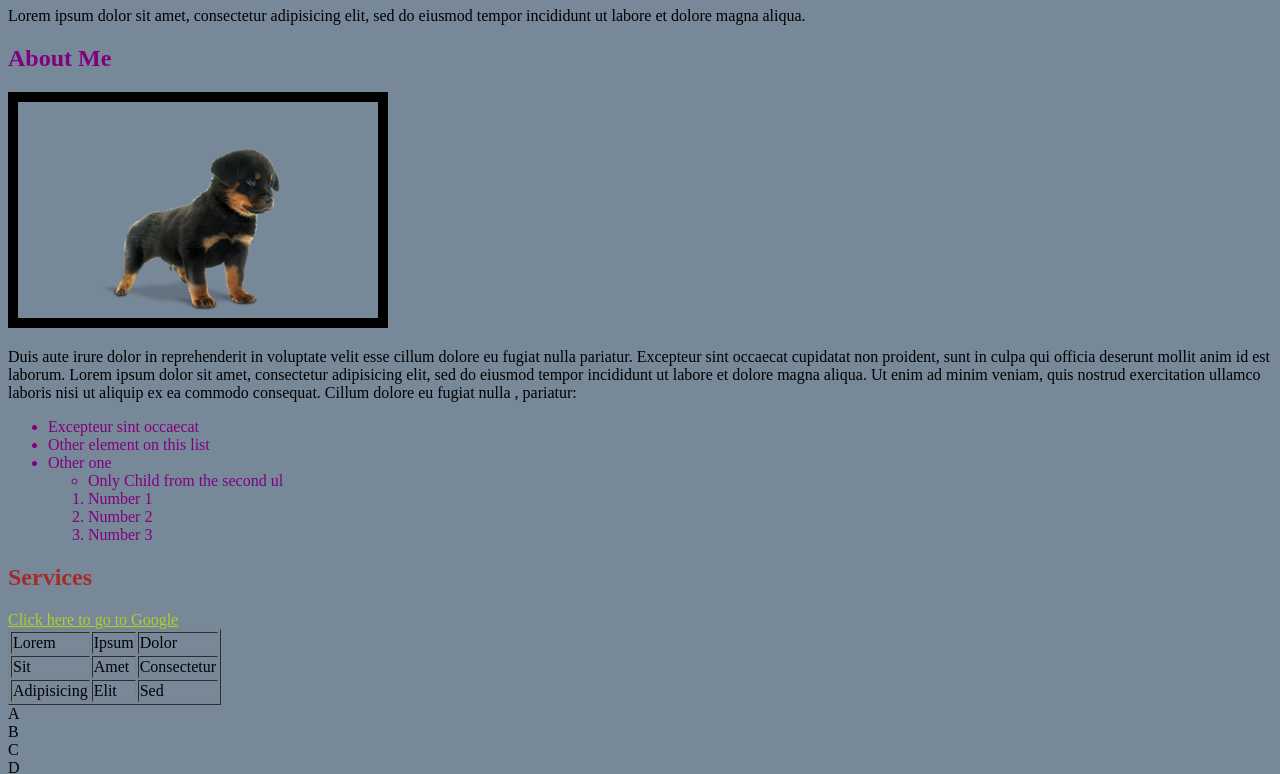
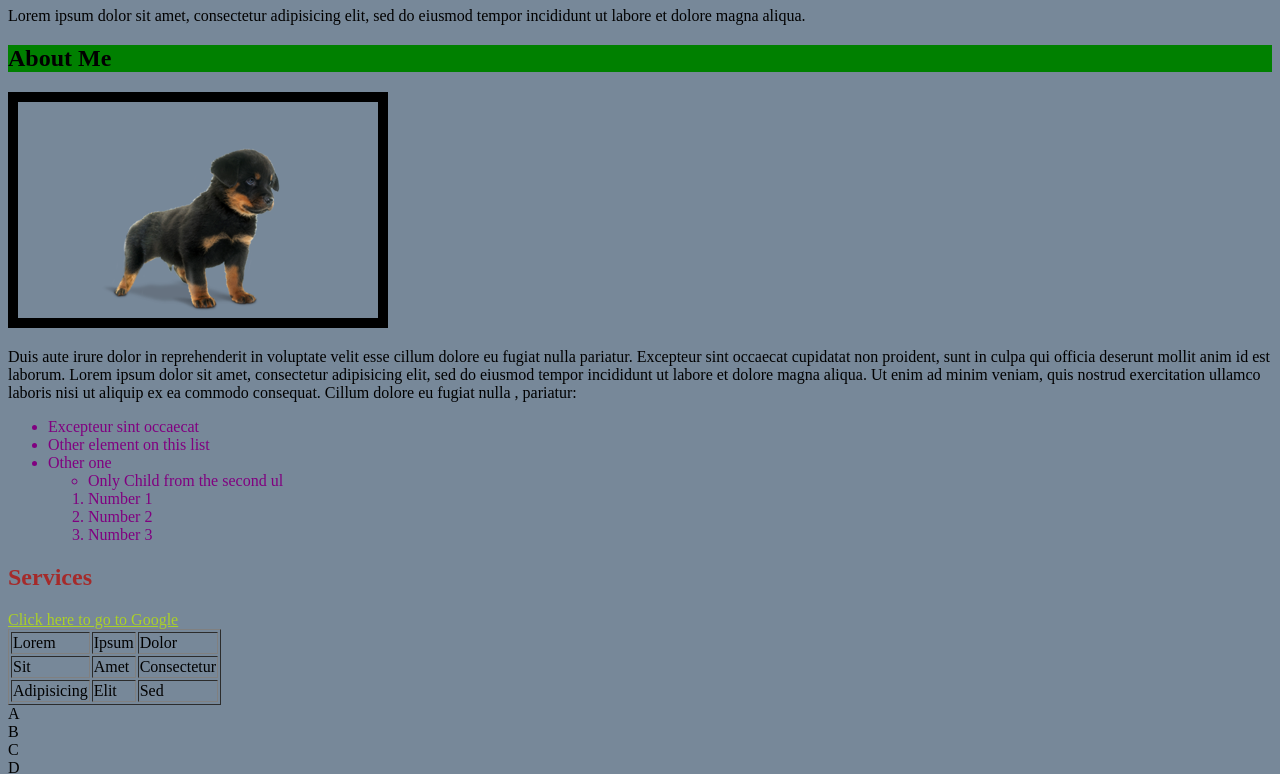
Before and after one commit to aldonavarretefp/CSS-Complete-Course, a plain HTML site: page src/index.html in a window 1280 px wide. Shown: the part 73-847 px from the top of the page. Drawn offline with Linux system fonts and the light colour scheme.

Commit message:
General Attributte Selectors

```diff
--- a/src/index.html
+++ b/src/index.html
@@ -13,7 +13,7 @@
 <p class="para-text">Lorem ipsum dolor sit amet, consectetur adipisicing elit, sed do eiusmod
 tempor incididunt ut labore et dolore magna aliqua.</p>
 
-<h2 class="subtitle" id="about-me">About Me</h2>
+<h2 class="article-subtitle" id="about-me">About Me</h2>
 
 <img src="../img/puppy2.png" id="about-us-image">
 
--- a/src/style.css
+++ b/src/style.css
@@ -81,3 +81,8 @@ img[src *= "../img/"] {
     border-bottom: red;
     border: 10px solid black;
 }
+
+/* Elements separated by white space */
+h2[class|=article-subtitle]{
+    background: green;
+}
```
